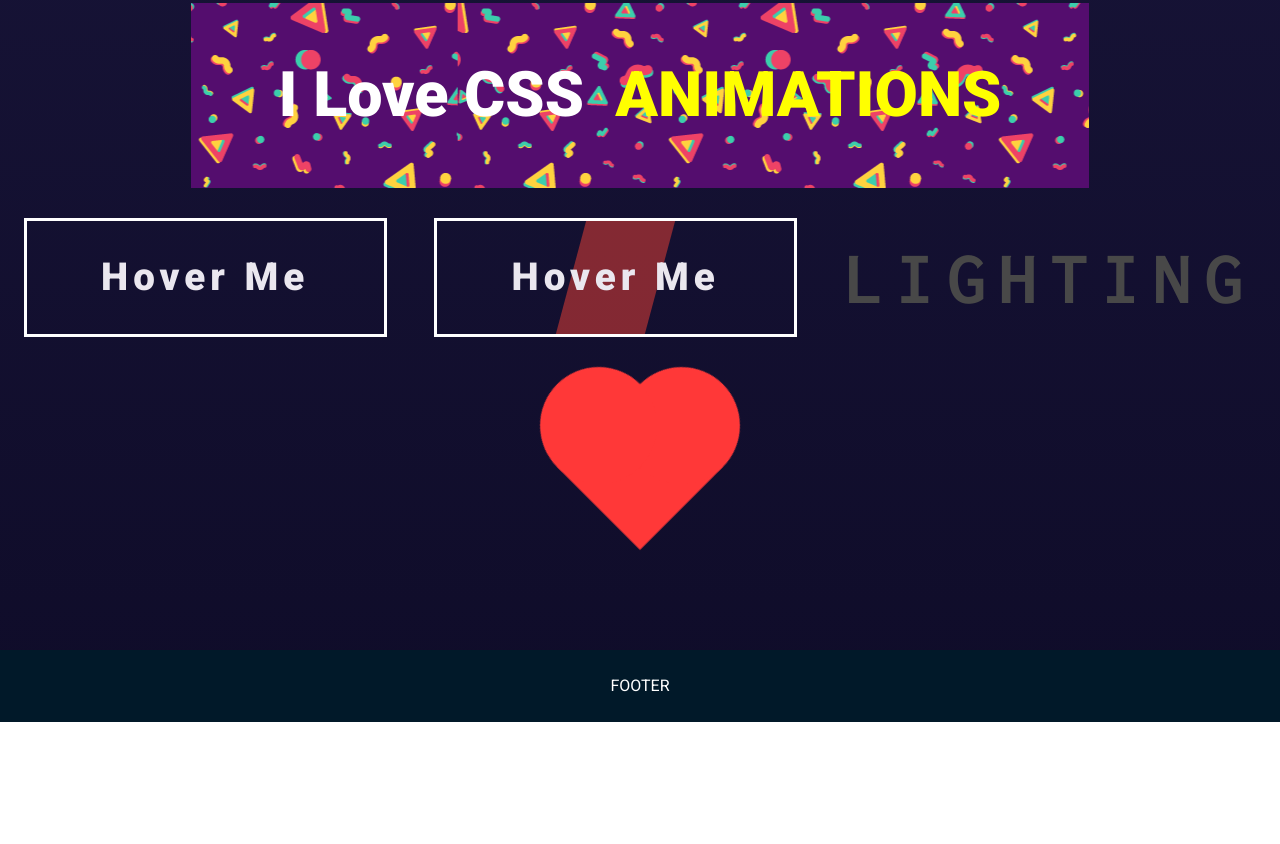
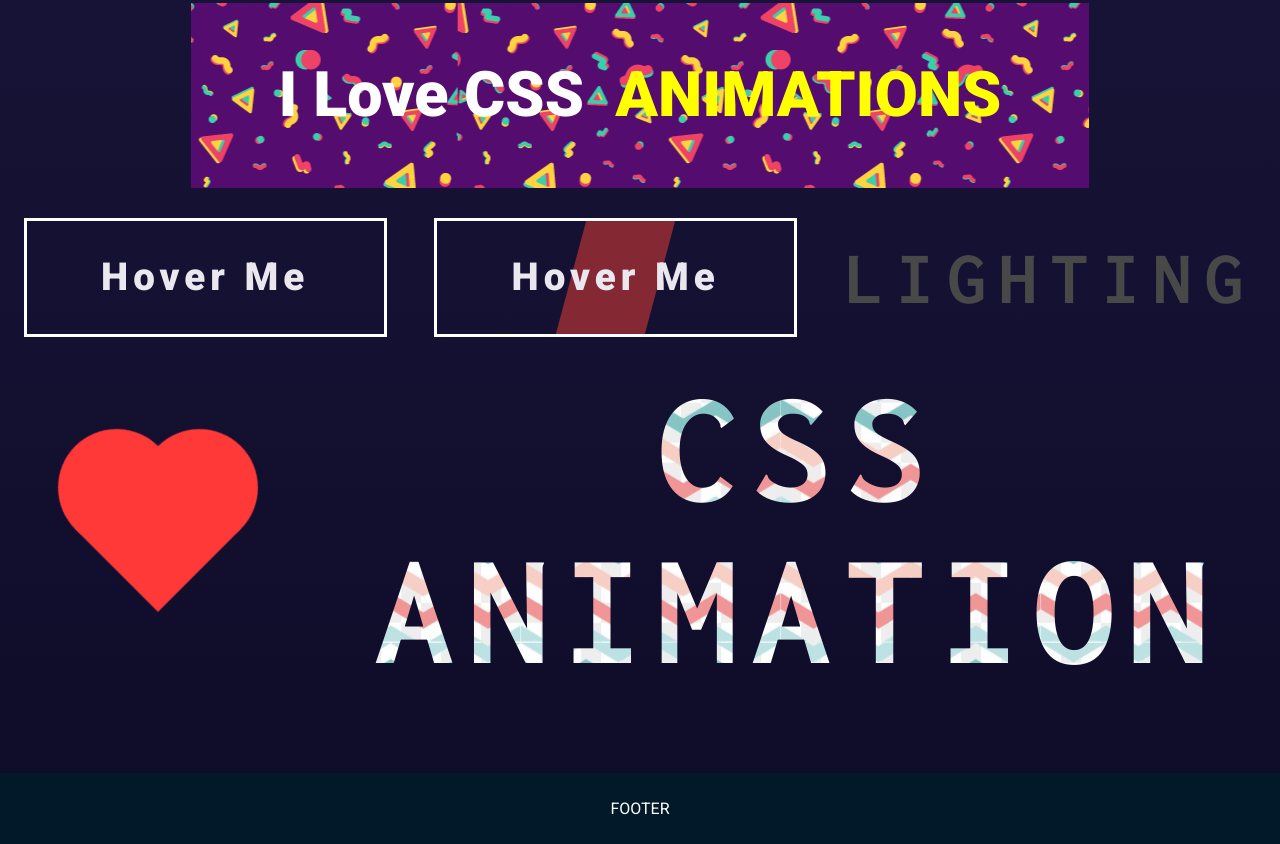
Before and after one commit to Maxisro/CSS-BUTTONS, a plain HTML site: page index.html in a window 1280 px wide. Shown: the part 6564-7408 px from the top of the page. Before the commit the page ends 7286 px from the top, so only its background shows below. Drawn offline with Linux system fonts and the light colour scheme; files whose address does not match are found by name.

Commit message:
add anim9

```diff
--- a/index.html
+++ b/index.html
@@ -745,6 +745,9 @@
 						<div class="animations-item animation-item-8" title="Animation 8">
 							<div class="anim8"></div>
 						</div>
+						<div class="animations-item animation-item-9" title="Animation 9">
+							<div class="anim9-text">CSS <br> ANIMATION</div>
+						</div>
 					</div>
 				</section>
 			</main>
--- a/style.css
+++ b/style.css
@@ -4247,6 +4247,29 @@ body {
 
 }
 
+/* Animation-9--------------------------------------------------------------------------------------------------------- */
+.animation-item-9 {
+}
+.anim9-text {
+    color: transparent;
+    font-size: calc(50px + (200 - 70) * ((100vw - 320px) / (1440 - 320)));
+    font-family: Inconsolata, sans-serif;
+    font-weight: bold;
+    letter-spacing: calc(5px + (15 - 5) * ((100vw - 320px) / (1440 - 320)));
+    text-align: center;
+    background:url(./img/animations/textBG.jpg);
+    -webkit-background-clip: text;
+    animation: anim9-text 20s linear infinite;
+}
+@keyframes anim9-text {
+    from{
+        background-position: 0 0
+    }
+    to{
+        background-position: 100% 100%
+    }
+}
+
 /*FOOTER--------------------------------------------------------------------------------------------------------- */
 
 .footer {
```
Also changed, not shown: img/animations/textBG.jpg (added).
